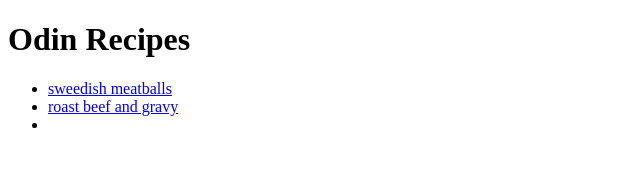
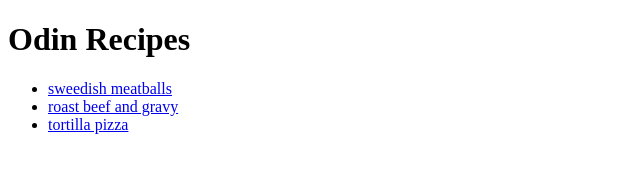
Before and after one commit to Bstrinic/recipes-odin, a plain HTML site: page index.html in a window 1280 px wide. Shown: the full height of the page, 0-640 px from the left. Drawn offline with Linux system fonts and the light colour scheme.

Commit message:
Linked tortillapizza.html to index.html

```diff
--- a/index.html
+++ b/index.html
@@ -8,7 +8,7 @@
     <ul>
         <li><a href="recipes/meatballs.html">sweedish meatballs</a></li>
         <li><a href="recipes/roastbeef.html">roast beef and gravy</a></li>
-        <li></li>
+        <li><a href="recipes/tortillapizza.html">tortilla pizza</a></li>
     </ul>
   </body>
 </html>
```
